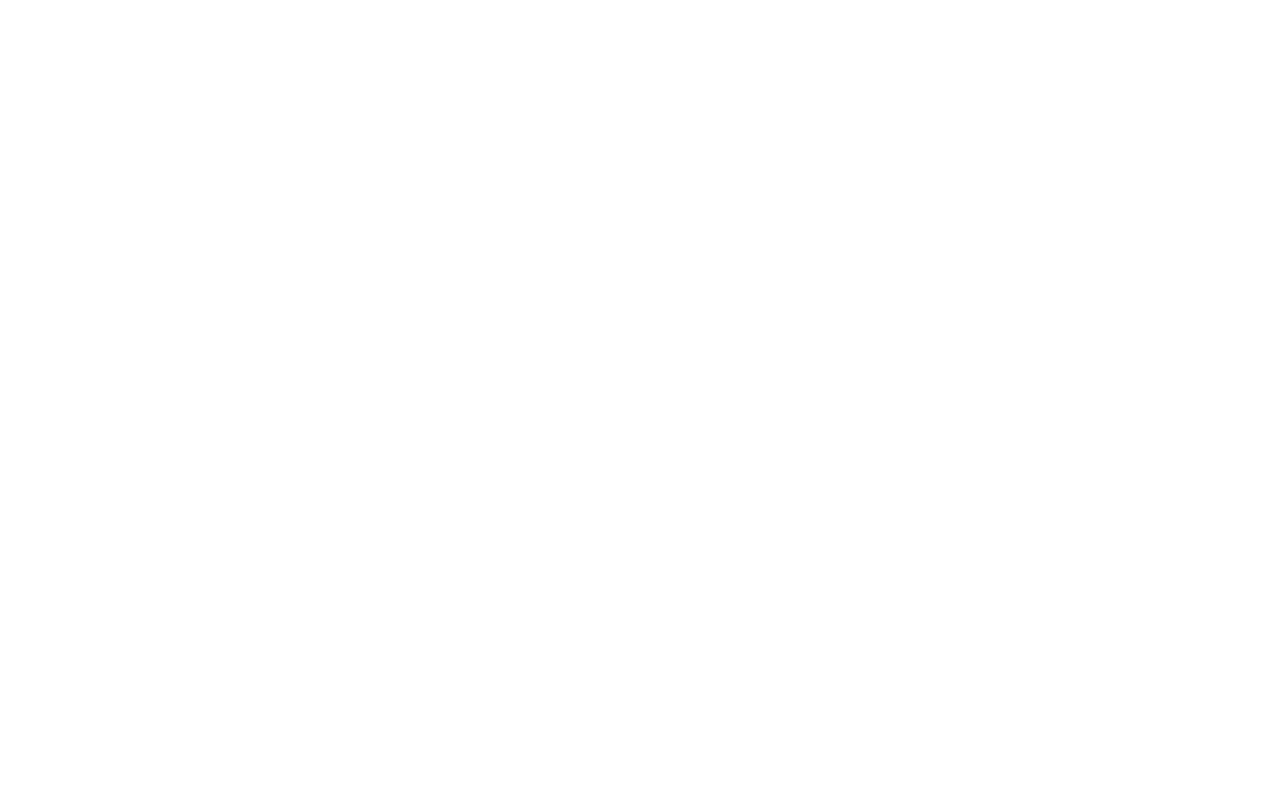
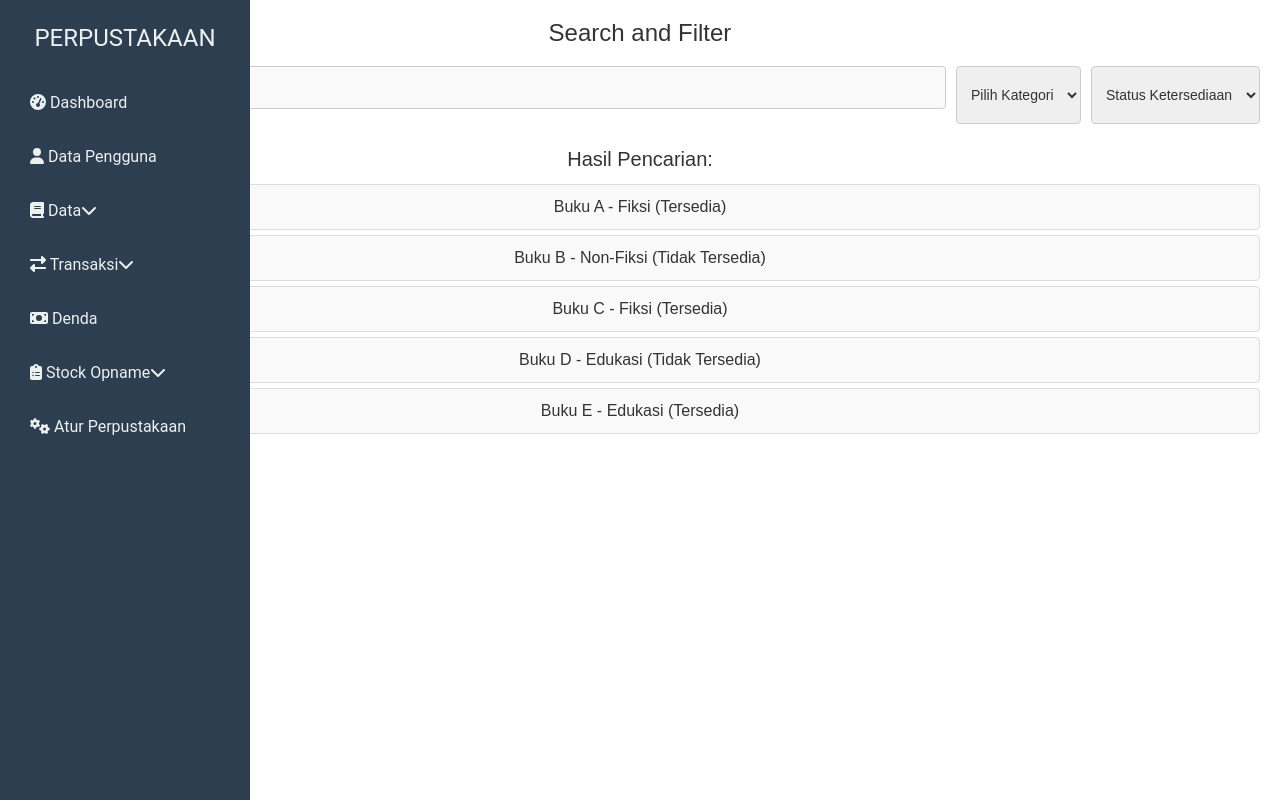
Before and after one commit to proyek-uas-arsitektur-sistem-perpus/proyek-sistem-perpus, a React (Vite) app in the folder frontend/: page /search in a window 1280 px wide. Before the commit this address had no page. Built offline with nearby package versions, Linux system fonts and the light colour scheme.

Commit message:
Membuat file SearchFilter

```diff
--- a/frontend/src/App.jsx
+++ b/frontend/src/App.jsx
@@ -6,6 +6,7 @@
 import ProfilePengguna from './components/ProfilePengguna'; // Halaman Profile Pengguna
 import GantiPassword from './components/GantiPassword'; // Halaman Ganti Password
 import SidebarStaff from "./components/SidebarStaff"; // Sidebar Staff
+import SearchFilter from './components/SearchFilter'; // Halaman Search Filter
 import "./App.css"; // Tambahkan CSS global jika diperlukan
 
 const App = () => {
@@ -38,7 +39,18 @@
           <Route path="/login/change-password" element={<GantiPassword />} />
 
           {/* Route untuk halaman Lupa Password */}
-          <Route path="/lupa-password" element={<GantiPassword />} /> {/* Halaman Ganti Password */}
+          <Route path="/lupa-password" element={<GantiPassword />} />
+
+          {/* Route ke halaman Search Filter */}
+          <Route
+            path="/search"
+            element={
+              <div>
+                <SidebarStaff /> {/* Sidebar juga muncul di halaman Search */}
+                <SearchFilter /> {/* Halaman Search Filter */}
+              </div>
+            }
+          />
         </Routes>
       </div>
     </Router>
--- /dev/null
+++ b/frontend/src/components/SearchFilter.css
@@ -0,0 +1,46 @@
+.search-filter-page {
+    padding: 20px;
+    font-family: Arial, sans-serif;
+  }
+
+  h1 {
+    font-size: 24px;
+    margin-bottom: 20px;
+  }
+
+  .search-filter {
+    display: flex;
+    gap: 10px;
+    margin-bottom: 20px;
+  }
+
+  .search-filter input,
+  .search-filter select {
+    padding: 10px;
+    font-size: 14px;
+    border: 1px solid #ccc;
+    border-radius: 4px;
+  }
+
+  .search-results h2 {
+    font-size: 20px;
+    margin-bottom: 10px;
+  }
+
+  .search-results ul {
+    list-style: none;
+    padding: 0;
+  }
+
+  .search-results li {
+    padding: 10px;
+    background-color: #f9f9f9;
+    border: 1px solid #ddd;
+    margin-bottom: 5px;
+    border-radius: 4px;
+  }
+
+  .search-results p {
+    font-size: 16px;
+    color: #666;
+  }
--- a/frontend/src/components/SearchFilter.jsx
+++ b/frontend/src/components/SearchFilter.jsx
@@ -0,0 +1,83 @@
+import React, { useState } from 'react';
+import './SearchFilter.css';
+
+const SearchFilter = () => {
+  // State untuk kata kunci pencarian
+  const [searchText, setSearchText] = useState('');
+  // State untuk filter kategori
+  const [category, setCategory] = useState('');
+  // State untuk filter ketersediaan
+  const [availability, setAvailability] = useState('');
+
+  // Data statis untuk simulasi hasil pencarian
+  const data = [
+    { id: 1, name: 'Buku A', category: 'Fiksi', available: true },
+    { id: 2, name: 'Buku B', category: 'Non-Fiksi', available: false },
+    { id: 3, name: 'Buku C', category: 'Fiksi', available: true },
+    { id: 4, name: 'Buku D', category: 'Edukasi', available: false },
+    { id: 5, name: 'Buku E', category: 'Edukasi', available: true },
+  ];
+
+  // Filter data berdasarkan pencarian dan filter
+  const filteredData = data.filter((item) => {
+    const matchesSearch = item.name.toLowerCase().includes(searchText.toLowerCase());
+    const matchesCategory = category ? item.category === category : true;
+    const matchesAvailability =
+      availability === 'available'
+        ? item.available
+        : availability === 'unavailable'
+        ? !item.available
+        : true;
+
+    return matchesSearch && matchesCategory && matchesAvailability;
+  });
+
+  return (
+    <div className="search-filter-page">
+      <h1>Search and Filter</h1>
+
+      <div className="search-filter">
+        {/* Input pencarian */}
+        <input
+          type="text"
+          placeholder="Masukkan kata kunci..."
+          value={searchText}
+          onChange={(e) => setSearchText(e.target.value)}
+        />
+
+        {/* Dropdown filter kategori */}
+        <select value={category} onChange={(e) => setCategory(e.target.value)}>
+          <option value="">Pilih Kategori</option>
+          <option value="Fiksi">Fiksi</option>
+          <option value="Non-Fiksi">Non-Fiksi</option>
+          <option value="Edukasi">Edukasi</option>
+        </select>
+
+        {/* Dropdown filter ketersediaan */}
+        <select value={availability} onChange={(e) => setAvailability(e.target.value)}>
+          <option value="">Status Ketersediaan</option>
+          <option value="available">Tersedia</option>
+          <option value="unavailable">Tidak Tersedia</option>
+        </select>
+      </div>
+
+      {/* Tampilkan hasil filter */}
+      <div className="search-results">
+        <h2>Hasil Pencarian:</h2>
+        {filteredData.length > 0 ? (
+          <ul>
+            {filteredData.map((item) => (
+              <li key={item.id}>
+                {item.name} - {item.category} ({item.available ? 'Tersedia' : 'Tidak Tersedia'})
+              </li>
+            ))}
+          </ul>
+        ) : (
+          <p>Tidak ada hasil ditemukan.</p>
+        )}
+      </div>
+    </div>
+  );
+};
+
+export default SearchFilter;
--- a/frontend/src/pages/Dashboard.jsx
+++ b/frontend/src/pages/Dashboard.jsx
@@ -2,6 +2,7 @@
 import { Link } from 'react-router-dom'; // Mengimpor Link untuk navigasi
 import './Dashboard.css'; // Mengimpor file CSS untuk styling Dashboard
 import SidebarStaff from '../components/SidebarStaff'; // Mengimpor SidebarStaff
+
 
 // Komponen utama Dashboard
 const Dashboard = () => {
```
